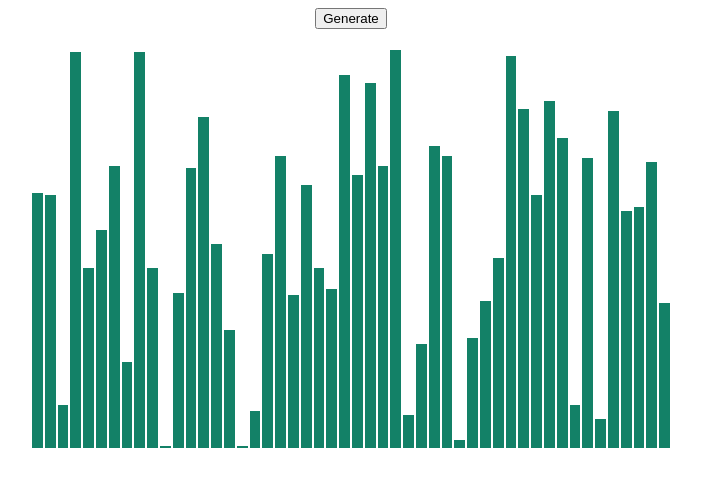
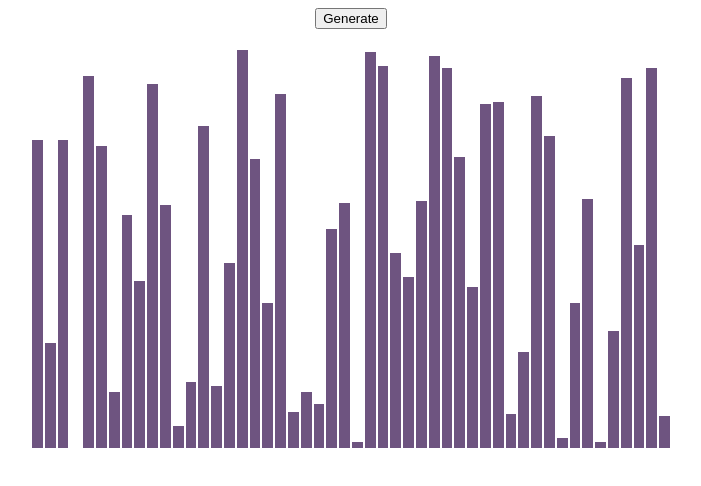
Before and after one commit to porizi/react-typescript-bootstrap, a React app: page / in a window 1280 px wide. Shown: the top 486 px of the page, without its empty margins (289-990 px from the left). Built offline with nearby package versions, Linux system fonts and the light colour scheme.

Commit message:
Added loading for demoing the defaultProps field

```diff
--- a/graph.css
+++ b/graph.css
@@ -29,4 +29,9 @@
     box-sizing: border-box;
     bottom: 0;
     transition: height 200ms linear;
+    cursor: pointer;
 }
+
+.column.column-selected {
+    border: 1px solid red;
+}
--- a/src/components/Column.tsx
+++ b/src/components/Column.tsx
@@ -5,6 +5,7 @@ interface Properties {
     height: number
     width: number
     color: string
+    isLoading: boolean
 }
 
 interface Callbacks {
@@ -12,10 +13,24 @@ interface Callbacks {
 
 interface Props extends React.Props<any>, Properties, Callbacks {}
 
-interface State extends React.Props<any> {
+interface State {
+    isSelected: Boolean
 }
 
 export class Column extends React.Component<Props, State> {
+
+    constructor(props: Props) {
+        super(props);
+        this.state = {
+            isSelected: false
+        }
+    }
+
+    handleColumnClick(e : React.SyntheticEvent) {
+        this.setState({
+            isSelected: !this.state.isSelected
+        });
+    }
 
     render() {
 
@@ -26,6 +41,10 @@ export class Column extends React.Component<Props, State> {
             backgroundColor: this.props.color
         };
 
-        return <div className="column" style={columnStyle}></div>
+        return <div
+            className={"column " + (this.state.isSelected ? 'column-selected': '') }
+            style={columnStyle}
+            onClick={e => this.handleColumnClick(e)}>
+        </div>
     }
 }
--- a/src/components/Graph.tsx
+++ b/src/components/Graph.tsx
@@ -4,6 +4,7 @@ import {Series} from './Series';
 
 interface Properties {
     graph: IGraph
+    isLoading: boolean
 }
 
 interface Callbacks {
@@ -11,17 +12,32 @@ interface Callbacks {
 
 interface Props extends React.Props<any>, Properties, Callbacks {}
 
-interface State extends React.Props<any> {
+interface State {
 }
 
 export class Graph extends React.Component<Props, State> {
 
+    defaultProps = {
+        isLoading: false
+    };
+
+    componentWillReceiveProps(nextProps: Props) {
+    }
+
+    shouldComponentUpdate(nextProps: Props, nextState: State): boolean {
+        return true;
+    }
+
     render() {
 
-        var series = this.props.graph.series.map( series =>
-            <Series series={series} />
+        var series = this.props.graph.series.map( (series, index) =>
+            <Series key={index} series={series} {...this.props} />
         );
 
-        return <div className="graph">{series}</div>
+        var graphStyle = {
+            opacity: this.props.isLoading ? 0.5 : 1.0
+        };
+
+        return <div className="graph" style={graphStyle}>{series}</div>
     }
 }
--- a/src/components/Series.tsx
+++ b/src/components/Series.tsx
@@ -4,6 +4,7 @@ import {Column} from './Column';
 
 interface Properties {
     series: ISeries
+    isLoading: boolean
 }
 
 interface Callbacks {
@@ -11,11 +12,12 @@ interface Callbacks {
 
 interface Props extends React.Props<any>, Properties, Callbacks {}
 
-interface State extends React.Props<any> {
+interface State {
 }
 
 export class Series extends React.Component<Props, State> {
 
+    //TODO: Move this to utils
     findMax(data: number[]) : number {
         if (data.length > 0) {
             return data.reduce( (a, b) => a > b ? a : b, data[0]);
@@ -30,10 +32,12 @@ export class Series extends React.Component<Props, State> {
 
         var columns = this.props.series.data.map( (datapoint, index) =>
             <Column
+                key={index}
                 index={index}
                 width={columnWidth}
                 height={datapoint.y / maxY * 100}
                 color={datapoint.color || this.props.series.color}
+                {...this.props}
             />
         );
 
--- a/src/index.tsx
+++ b/src/index.tsx
@@ -3,23 +3,31 @@ import * as ReactDOM from 'react-dom';
 
 import {Graph} from './components/Graph';
 import {generateRandomSeries} from "./sampleData";
-import {IGraph} from "./models";
 
 ReactDOM.render(
     <button onClick={handleRenderGraph}>Generate</button>,
     document.getElementsByClassName('button-container')[0]
 );
 
+var graph = {series: [generateRandomSeries(50)]};
+
 function handleRenderGraph() {
 
-    var graph: IGraph = {
-        series: [generateRandomSeries(50)]
-    };
-
     ReactDOM.render(
-        <Graph graph={graph}/>,
+        <Graph graph={graph} isLoading={true}/>,
         document.getElementsByClassName('graph-container')[0]
     );
+
+    setTimeout(function() {
+        graph = {
+            series: [generateRandomSeries(50)]
+        };
+
+        ReactDOM.render(
+            <Graph graph={graph} isLoading={false}/>,
+            document.getElementsByClassName('graph-container')[0]
+        );
+    }, 500);
 
 }
 
--- a/webpack.config.js
+++ b/webpack.config.js
@@ -18,10 +18,6 @@ module.exports = {
             {
                 test: /\.tsx?$/,
                 loader: 'ts-loader'
-            },
-            {
-                test: /\.jsx$/,
-                loader: 'jsx-loader?insertPragma=React.DOM&harmony'
             }
         ]
     }
```
